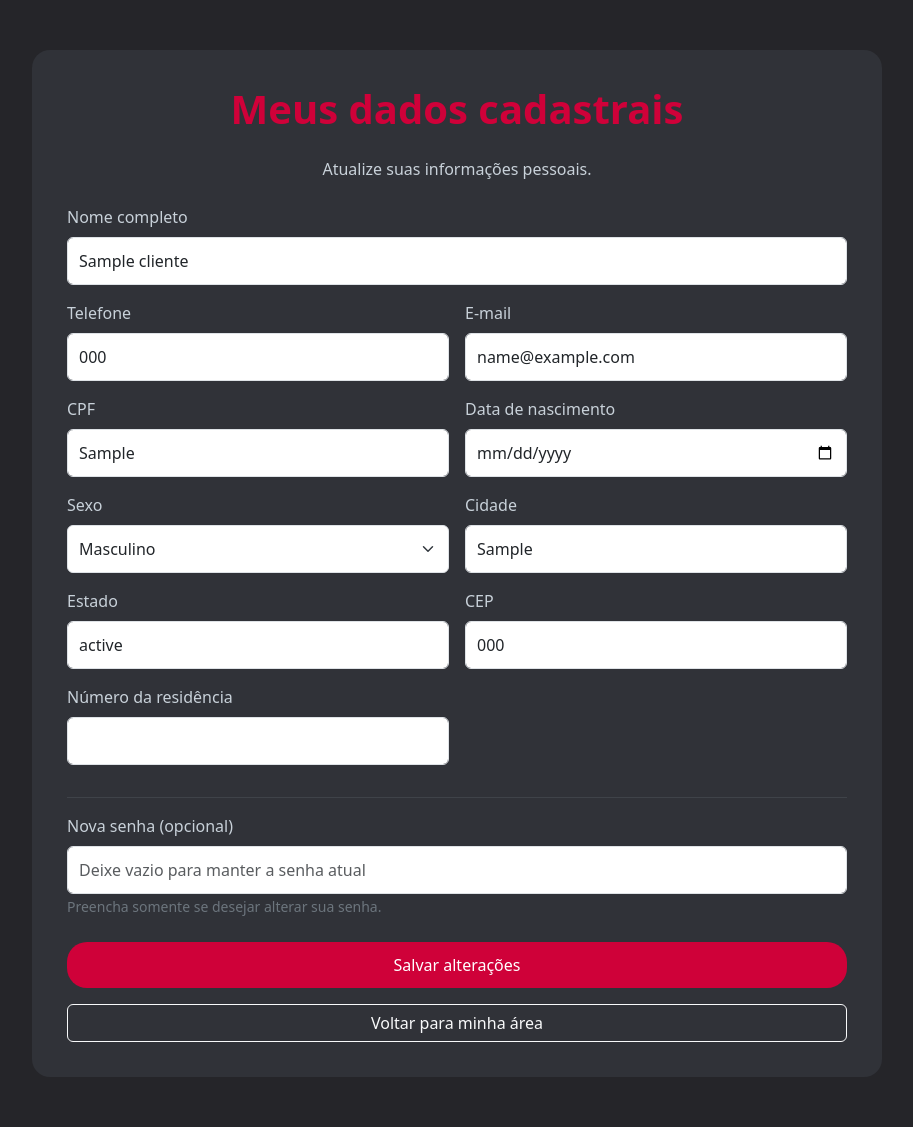
After one commit to Mirela122/ACADEMIA_Mirela_Geovanna, a PHP site: page /editar_dados.php in a window 1280 px wide. The commit adds this page. Shown: the whole page, without its empty margins (183-1096 px from the left). Run offline with PHP 8.4, Linux system fonts and the light colour scheme; the visitor is signed in with stand-in values (Sample User, id 1); tables that the repository leaves empty or names only in its code hold one stand-in row (values such as "Sample post").

Commit message:
Finalizei

```diff
--- a/area_usuario.php
+++ b/area_usuario.php
@@ -278,6 +278,10 @@ $consulta->close();
         Aqui você pode acompanhar seu plano,
         pagamentos e acessos à academia.
     </p>
+
+    <a href="editar_dados.php" class="btn btn-upir mt-3">
+        Editar meus dados
+    </a>
 
 </div>
 
--- /dev/null
+++ b/editar_dados.php
@@ -0,0 +1,515 @@
+
+<?php
+
+session_start();
+
+require_once "conexao.php";
+
+mysqli_report(MYSQLI_REPORT_ERROR | MYSQLI_REPORT_STRICT);
+
+// VERIFICAR LOGIN
+
+if (!isset($_SESSION["id_cliente"])) {
+    header("Location: login.php");
+    exit;
+}
+
+$id_cliente = (int) $_SESSION["id_cliente"];
+
+$mensagem = "";
+$tipo_mensagem = "danger";
+
+// BUSCAR DADOS DO CLIENTE
+
+$stmt = $conexao->prepare("
+    SELECT *
+    FROM Cliente
+    WHERE id_cliente = ?
+");
+
+$stmt->bind_param("i", $id_cliente);
+$stmt->execute();
+
+$cliente = $stmt->get_result()->fetch_assoc();
+
+$stmt->close();
+
+if (!$cliente) {
+    session_destroy();
+    header("Location: login.php");
+    exit;
+}
+
+// ATUALIZAR DADOS
+
+if ($_SERVER["REQUEST_METHOD"] === "POST") {
+
+    $nome = trim($_POST["nome"]);
+    $telefone = trim($_POST["telefone"]);
+    $email = trim($_POST["email"]);
+    $cpf = trim($_POST["cpf"]);
+    $nascimento = $_POST["nascimento"];
+    $sexo = trim($_POST["sexo"]);
+    $cidade = trim($_POST["cidade"]);
+    $estado = trim($_POST["estado"]);
+    $cep = trim($_POST["cep"]);
+    $numero = filter_input(
+        INPUT_POST,
+        "numero",
+        FILTER_VALIDATE_INT
+    );
+
+    $senha = $_POST["senha"] ?? "";
+
+    try {
+
+        if (
+            $nome === "" ||
+            $telefone === "" ||
+            $email === "" ||
+            $cpf === "" ||
+            $nascimento === "" ||
+            $sexo === "" ||
+            $cidade === "" ||
+            $estado === "" ||
+            $cep === "" ||
+            !$numero
+        ) {
+            throw new Exception("Preencha todos os campos corretamente.");
+        }
+
+        if (!filter_var($email, FILTER_VALIDATE_EMAIL)) {
+            throw new Exception("Digite um e-mail válido.");
+        }
+
+        // VERIFICAR SE EMAIL, CPF OU TELEFONE JÁ PERTENCEM A OUTRO CLIENTE
+
+        $stmt = $conexao->prepare("
+            SELECT id_cliente
+            FROM Cliente
+            WHERE (email_cliente = ?
+                OR cpf_cliente = ?
+                OR telefone_cliente = ?)
+            AND id_cliente <> ?
+        ");
+
+        $stmt->bind_param(
+            "sssi",
+            $email,
+            $cpf,
+            $telefone,
+            $id_cliente
+        );
+
+        $stmt->execute();
+
+        if ($stmt->get_result()->num_rows > 0) {
+            throw new Exception(
+                "Este e-mail, CPF ou telefone já está cadastrado para outro aluno."
+            );
+        }
+
+        $stmt->close();
+
+        // ATUALIZAR SEM ALTERAR A SENHA
+
+        if ($senha === "") {
+
+            $stmt = $conexao->prepare("
+                UPDATE Cliente
+                SET
+                    nome_cliente = ?,
+                    telefone_cliente = ?,
+                    email_cliente = ?,
+                    cpf_cliente = ?,
+                    data_de_nascimento_cliente = ?,
+                    sexo_cliente = ?,
+                    cidade_cliente = ?,
+                    estado_cliente = ?,
+                    cep_cliente = ?,
+                    numero_residencia_cliente = ?
+                WHERE id_cliente = ?
+            ");
+
+            $stmt->bind_param(
+                "sssssssssii",
+                $nome,
+                $telefone,
+                $email,
+                $cpf,
+                $nascimento,
+                $sexo,
+                $cidade,
+                $estado,
+                $cep,
+                $numero,
+                $id_cliente
+            );
+
+        } else {
+
+            // ATUALIZAR INCLUINDO NOVA SENHA
+
+            $senha_hash = password_hash(
+                $senha,
+                PASSWORD_DEFAULT
+            );
+
+            $stmt = $conexao->prepare("
+                UPDATE Cliente
+                SET
+                    nome_cliente = ?,
+                    telefone_cliente = ?,
+                    email_cliente = ?,
+                    cpf_cliente = ?,
+                    data_de_nascimento_cliente = ?,
+                    sexo_cliente = ?,
+                    cidade_cliente = ?,
+                    estado_cliente = ?,
+                    cep_cliente = ?,
+                    numero_residencia_cliente = ?,
+                    senha_cliente = ?
+                WHERE id_cliente = ?
+            ");
+
+            $stmt->bind_param(
+                "sssssssssssi",
+                $nome,
+                $telefone,
+                $email,
+                $cpf,
+                $nascimento,
+                $sexo,
+                $cidade,
+                $estado,
+                $cep,
+                $numero,
+                $senha_hash,
+                $id_cliente
+            );
+        }
+
+        $stmt->execute();
+        $stmt->close();
+
+        header("Location: editar_dados.php?sucesso=1");
+        exit;
+
+    } catch (Throwable $e) {
+
+        $mensagem = $e->getMessage();
+    }
+
+    // ATUALIZAR OS DADOS EXIBIDOS
+
+    $stmt = $conexao->prepare("
+        SELECT *
+        FROM Cliente
+        WHERE id_cliente = ?
+    ");
+
+    $stmt->bind_param("i", $id_cliente);
+    $stmt->execute();
+
+    $cliente = $stmt->get_result()->fetch_assoc();
+
+    $stmt->close();
+}
+
+function escapar($valor) {
+    return htmlspecialchars(
+        (string)$valor,
+        ENT_QUOTES,
+        "UTF-8"
+    );
+}
+
+?>
+
+<!DOCTYPE html>
+<html lang="pt-br">
+
+<head>
+
+    <meta charset="UTF-8">
+    <meta name="viewport" content="width=device-width, initial-scale=1">
+
+    <title>Editar meus dados - UPIR Academia</title>
+
+    <link
+        href="https://cdn.jsdelivr.net/npm/bootstrap@5.3.8/dist/css/bootstrap.min.css"
+        rel="stylesheet">
+
+    <style>
+
+        body {
+            background-color: #252529;
+            color: #c8d1d9;
+        }
+
+        .container-editar {
+            max-width: 850px;
+            margin: 50px auto;
+            padding: 35px;
+            background-color: #303238;
+            border-radius: 18px;
+        }
+
+        .titulo {
+            color: #cf0139;
+            font-weight: bold;
+        }
+
+        .form-label {
+            color: #c8d1d9;
+        }
+
+        .form-control,
+        .form-select {
+            padding: 11px;
+        }
+
+        .btn-upir {
+            background-color: #cf0139;
+            color: white;
+            border: none;
+            border-radius: 20px;
+            padding: 11px 25px;
+        }
+
+        .btn-upir:hover {
+            background-color: #a80030;
+            color: white;
+        }
+
+    </style>
+
+</head>
+
+<body>
+
+<main class="container">
+
+    <div class="container-editar">
+
+        <h1 class="titulo text-center mb-4">
+            Meus dados cadastrais
+        </h1>
+
+        <p class="text-center mb-4">
+            Atualize suas informações pessoais.
+        </p>
+
+        <?php if (isset($_GET["sucesso"])): ?>
+
+            <div class="alert alert-success">
+                Seus dados foram atualizados com sucesso!
+            </div>
+
+        <?php endif; ?>
+
+        <?php if ($mensagem !== ""): ?>
+
+            <div class="alert alert-danger">
+                <?= escapar($mensagem) ?>
+            </div>
+
+        <?php endif; ?>
+
+        <form method="POST">
+
+            <div class="row g-3">
+
+                <div class="col-md-12">
+
+                    <label class="form-label">Nome completo</label>
+
+                    <input
+                        type="text"
+                        name="nome"
+                        class="form-control"
+                        value="<?= escapar($cliente["nome_cliente"]) ?>"
+                        maxlength="100"
+                        required>
+
+                </div>
+
+                <div class="col-md-6">
+
+                    <label class="form-label">Telefone</label>
+
+                    <input
+                        type="text"
+                        name="telefone"
+                        class="form-control"
+                        value="<?= escapar($cliente["telefone_cliente"]) ?>"
+                        maxlength="20"
+                        required>
+
+                </div>
+
+                <div class="col-md-6">
+
+                    <label class="form-label">E-mail</label>
+
+                    <input
+                        type="email"
+                        name="email"
+                        class="form-control"
+                        value="<?= escapar($cliente["email_cliente"]) ?>"
+                        maxlength="225"
+                        required>
+
+                </div>
+
+                <div class="col-md-6">
+
+                    <label class="form-label">CPF</label>
+
+                    <input
+                        type="text"
+                        name="cpf"
+                        class="form-control"
+                        value="<?= escapar($cliente["cpf_cliente"]) ?>"
+                        maxlength="14"
+                        required>
+
+                </div>
+
+                <div class="col-md-6">
+
+                    <label class="form-label">Data de nascimento</label>
+
+                    <input
+                        type="date"
+                        name="nascimento"
+                        class="form-control"
+                        value="<?= escapar($cliente["data_de_nascimento_cliente"]) ?>"
+                        required>
+
+                </div>
+
+                <div class="col-md-6">
+
+                    <label class="form-label">Sexo</label>
+
+                    <select name="sexo" class="form-select" required>
+
+                        <option value="Masculino"
+                            <?= $cliente["sexo_cliente"] === "Masculino" ? "selected" : "" ?>>
+                            Masculino
+                        </option>
+
+                        <option value="Feminino"
+                            <?= $cliente["sexo_cliente"] === "Feminino" ? "selected" : "" ?>>
+                            Feminino
+                        </option>
+
+                    </select>
+
+                </div>
+
+                <div class="col-md-6">
+
+                    <label class="form-label">Cidade</label>
+
+                    <input
+                        type="text"
+                        name="cidade"
+                        class="form-control"
+                        value="<?= escapar($cliente["cidade_cliente"]) ?>"
+                        maxlength="100"
+                        required>
+
+                </div>
+
+                <div class="col-md-6">
+
+                    <label class="form-label">Estado</label>
+
+                    <input
+                        type="text"
+                        name="estado"
+                        class="form-control"
+                        value="<?= escapar($cliente["estado_cliente"]) ?>"
+                        maxlength="100"
+                        required>
+
+                </div>
+
+                <div class="col-md-6">
+
+                    <label class="form-label">CEP</label>
+
+                    <input
+                        type="text"
+                        name="cep"
+                        class="form-control"
+                        value="<?= escapar($cliente["cep_cliente"]) ?>"
+                        maxlength="9"
+                        required>
+
+                </div>
+
+                <div class="col-md-6">
+
+                    <label class="form-label">Número da residência</label>
+
+                    <input
+                        type="number"
+                        name="numero"
+                        class="form-control"
+                        value="<?= escapar($cliente["numero_residencia_cliente"]) ?>"
+                        min="1"
+                        required>
+
+                </div>
+
+                <div class="col-md-12">
+
+                    <hr class="border-secondary">
+
+                    <label class="form-label">
+                        Nova senha (opcional)
+                    </label>
+
+                    <input
+                        type="password"
+                        name="senha"
+                        class="form-control"
+                        placeholder="Deixe vazio para manter a senha atual"
+                        minlength="8">
+
+                    <small class="text-secondary">
+                        Preencha somente se desejar alterar sua senha.
+                    </small>
+
+                </div>
+
+            </div>
+
+            <div class="d-grid gap-3 mt-4">
+
+                <button type="submit" class="btn btn-upir">
+                    Salvar alterações
+                </button>
+
+                <a href="area_usuario.php"
+                   class="btn btn-outline-light">
+                    Voltar para minha área
+                </a>
+
+            </div>
+
+        </form>
+
+    </div>
+
+</main>
+
+</body>
+</html>
+
+<?php
+$conexao->close();
+?>
```
Lines whose indentation alone changed are shown as unchanged.
